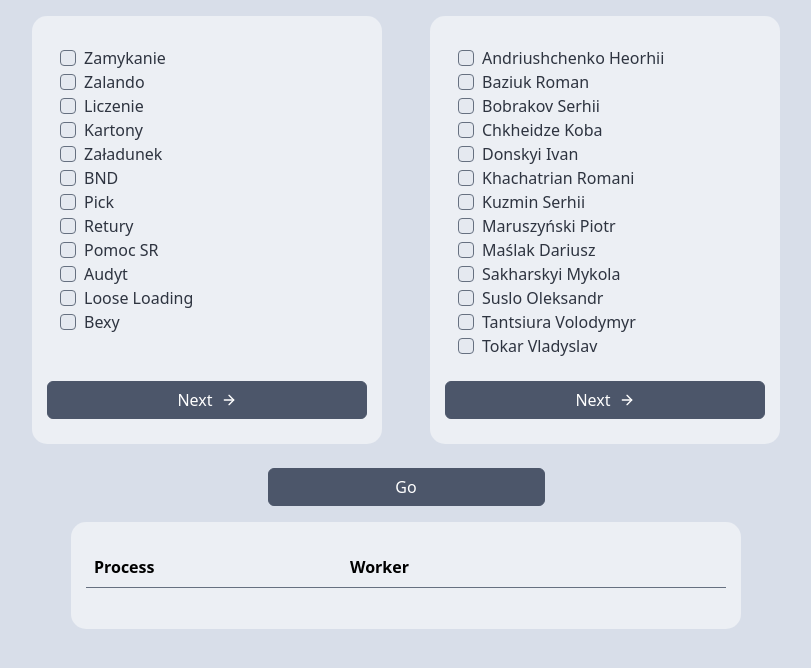
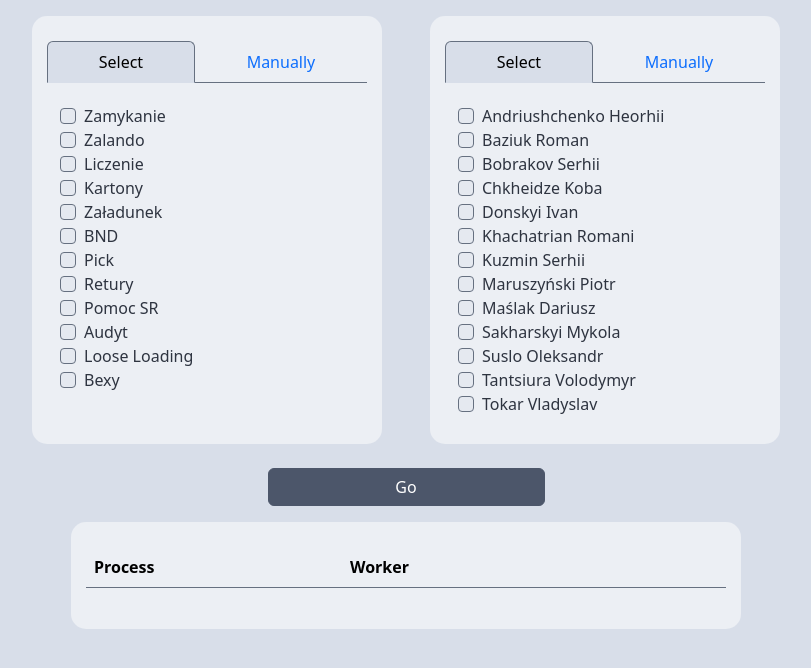
Before and after one commit to yurii-corssa/process-randomizer, a React (Create React App) app: page / in a window 1280 px wide. Shown: the top 668 px of the page, without its empty margins (234-1045 px from the left). Built offline with nearby package versions, Linux system fonts and the light colour scheme.

Commit message:
Tweaked form toggle logic

```diff
--- a/package.json
+++ b/package.json
@@ -10,6 +10,7 @@
     "bootstrap": "^5.3.2",
     "nanoid": "^4.0.2",
     "react": "^18.1.0",
+    "react-bootstrap": "^2.10.0",
     "react-confetti-explosion": "^2.1.2",
     "react-dom": "^18.1.0",
     "react-icons": "^5.0.1",
--- a/src/components/ProcessesForm.jsx
+++ b/src/components/ProcessesForm.jsx
@@ -1,16 +1,23 @@
+import { useEffect } from 'react';
 import Field from './Field';
-import { LuListPlus, LuArrowLeft } from 'react-icons/lu';
+import { LuListPlus } from 'react-icons/lu';
 
-const ProcessesForm = ({
-  data,
-  fields,
-  addField,
-  onChange,
-  onDelete,
-  changeStep,
-}) => {
+const ProcessesForm = ({ data, fields, addField, onChange, onDelete }) => {
+  useEffect(() => {
+    if (!fields.length) {
+      addField();
+    }
+  }, []);
+
   return (
-    <form>
+    <form
+      style={{
+        height: '40vh',
+        display: 'flex',
+        flexDirection: 'column',
+        justifyContent: 'space-between',
+      }}
+    >
       <div className="fields-container">
         {fields.map(({ id, value }) => {
           return (
@@ -28,20 +35,14 @@ const ProcessesForm = ({
         })}
       </div>
 
-      <div className="d-flex gap-2">
       <button
         type="button"
         className="btn btn-primary"
-          onClick={() => changeStep(1)}
+        onClick={() => addField()}
       >
-          <LuArrowLeft />
-          Back
-        </button>
-        <button type="button" className="btn btn-primary" onClick={addField}>
         <LuListPlus />
         Add process
       </button>
-      </div>
     </form>
   );
 };
--- a/src/components/Randomizer.jsx
+++ b/src/components/Randomizer.jsx
@@ -7,6 +7,7 @@ import ResultsTable from './ResultsTable';
 import BackgroundCard from './BackgroundCard';
 import ValueSelection from './ValueSelection';
 import ConfettiExplosion from 'react-confetti-explosion';
+import { Tab, Tabs } from 'react-bootstrap';
 
 const initialWorkerField = {
   id: '',
@@ -100,7 +101,18 @@ const Randomizer = () => {
 
   const addProcessField = (data = initialProcessField) => {
     const newField = createField(data);
-    setProcessFields(prev => [...prev, newField]);
+
+    setProcessFields(prev => {
+      const emptyField = prev.find(el => !el.value);
+
+      if (emptyField && newField.value) {
+        return prev.map(field => {
+          return field.id === emptyField.id ? newField : field;
+        });
+      }
+
+      return [...prev, newField];
+    });
   };
 
   const addWorkerField = (data = initialWorkerField) => {
@@ -128,9 +140,15 @@ const Randomizer = () => {
     const isChecked = processFields.some(field => field.value === value);
 
     if (isChecked) {
-      return setProcessFields(prev =>
-        prev.filter(field => field.value !== value)
-      );
+      return setProcessFields(prev => {
+        const newArr = prev.filter(field => field.value !== value);
+        if (!newArr.length) {
+          const emptyField = createField();
+
+          return [emptyField];
+        }
+        return newArr;
+      });
     } else {
       return addProcessField({ value });
     }
@@ -156,28 +174,6 @@ const Randomizer = () => {
     setProcessFields(processFields.filter(process => process.id !== id));
   };
 
-  const handleChangeStepProcess = step => {
-    if (step === 1) {
-      setProcessFormStep(1);
-    }
-
-    if (step === 2) {
-      if (step === 2) {
-        setProcessFormStep(2);
-      }
-    }
-  };
-
-  const handleChangeStepWorkers = step => {
-    if (step === 1) {
-      setWorkersFormStep(1);
-    }
-
-    if (step === 2) {
-      setWorkersFormStep(2);
-    }
-  };
-
   const handleClick = () => {
     if (processFields.length && workerFields.length) {
       setIsRandomizing(true);
@@ -192,54 +188,57 @@ const Randomizer = () => {
       <section className="container p-3 d-flex flex-column gap-4">
         <div className="d-flex gap-5 justify-content-center">
           <BackgroundCard>
-            {processFormStep === 1 && (
+            <Tabs
+              defaultActiveKey="select"
+              id="fill-tab-example"
+              className="mb-3"
+              fill
+            >
+              <Tab eventKey="select" title="Select">
                 <ValueSelection
                   data={dataProcesses}
                   fields={processFields}
                   onCheckboxChange={handleCheckboxChangeProcess}
-                changeStep={handleChangeStepProcess}
                   disabled={isRandomizing}
                 />
-            )}
-            {processFormStep === 2 && (
+              </Tab>
+              <Tab eventKey="manually" title="Manually">
                 <ProcessesForm
                   data={dataProcesses}
                   fields={processFields}
                   addField={addProcessField}
                   onChange={handleChangeProcess}
                   onDelete={handleDeleteProcess}
-                changeStep={handleChangeStepProcess}
                 />
-            )}
+              </Tab>
+            </Tabs>
           </BackgroundCard>
 
           <BackgroundCard>
-            {explosion && (
-              <ConfettiExplosion
-                force={0.8}
-                duration={3000}
-                particleCount={250}
-              />
-            )}
-            {workersFormStep === 1 && (
+            <Tabs
+              defaultActiveKey="select"
+              id="fill-tab-example"
+              className="mb-3"
+              fill
+            >
+              <Tab eventKey="select" title="Select">
                 <ValueSelection
                   data={dataWorkers}
                   fields={workerFields}
                   onCheckboxChange={handleCheckboxChangeWorkers}
-                changeStep={handleChangeStepWorkers}
                   disabled={isRandomizing}
                 />
-            )}
-            {workersFormStep === 2 && (
+              </Tab>
+              <Tab eventKey="manually" title="Manually">
                 <WorkersForm
                   data={dataWorkers}
                   fields={workerFields}
                   addField={addWorkerField}
                   onChange={handleChangeWorker}
                   onDelete={handleDeleteWorker}
-                changeStep={handleChangeStepWorkers}
                 />
-            )}
+              </Tab>
+            </Tabs>
           </BackgroundCard>
         </div>
         <div className="d-flex justify-content-center">
--- a/src/components/ValueSelection.jsx
+++ b/src/components/ValueSelection.jsx
@@ -1,21 +1,8 @@
-import { LuArrowRight } from 'react-icons/lu';
-
-const ValueSelection = ({
-  data,
-  fields,
-  onCheckboxChange,
-  changeStep,
-  disabled,
-}) => {
-  const handleSubmit = e => {
-    e.preventDefault();
-    changeStep(2);
-  };
-
+const ValueSelection = ({ data, fields, onCheckboxChange, disabled }) => {
   const isChecked = value => fields?.some(field => field.value === value);
 
   return (
-    <form onSubmit={handleSubmit}>
+    <form style={{height: '40vh'}} >
       <div className="form-check checks-container">
         {data.map(({ value }) => {
           return (
@@ -37,13 +24,6 @@ const ValueSelection = ({
           );
         })}
       </div>
-
-      <div className="d-grid gap-2">
-        <button type="submit" className="btn btn-primary" disabled={disabled}>
-          Next
-          <LuArrowRight />
-        </button>
-      </div>
     </form>
   );
 };
--- a/src/components/WorkersForm.jsx
+++ b/src/components/WorkersForm.jsx
@@ -1,16 +1,23 @@
+import { useEffect } from 'react';
 import Field from './Field.jsx';
-import { LuArrowLeft, LuListPlus } from 'react-icons/lu';
+import { LuListPlus } from 'react-icons/lu';
 
-const WorkersForm = ({
-  data,
-  fields,
-  addField,
-  onChange,
-  onDelete,
-  changeStep,
-}) => {
+const WorkersForm = ({ data, fields, addField, onChange, onDelete }) => {
+  useEffect(() => {
+    if (!fields.length) {
+      addField();
+    }
+  }, []);
+
   return (
-    <form>
+    <form
+      style={{
+        height: '40vh',
+        display: 'flex',
+        flexDirection: 'column',
+        justifyContent: 'space-between',
+      }}
+    >
       <div className="fields-container">
         {fields.map(({ id, value }) => {
           return (
@@ -19,7 +26,6 @@ const WorkersForm = ({
               label="Worker"
               id={id}
               value={value}
-              fields={fields}
               data={data}
               isLastField={fields.length <= 1}
               onChange={onChange}
@@ -29,20 +35,14 @@ const WorkersForm = ({
         })}
       </div>
 
-      <div className="d-flex gap-2">
       <button
         type="button"
         className="btn btn-primary"
-          onClick={() => changeStep(1)}
+        onClick={() => addField()}
       >
-          <LuArrowLeft />
-          Back
-        </button>
-        <button type="button" className="btn btn-primary" onClick={addField}>
         <LuListPlus />
         Add process
       </button>
-      </div>
     </form>
   );
 };
--- a/src/styles/custom.scss
+++ b/src/styles/custom.scss
@@ -27,7 +27,8 @@ $theme-colors: (
 
 .fields-container {
   width: 320px;
-  height: 40vh;
+  // height: 40vh;
+  // height: 100%;
   padding: 5px;
   margin-bottom: 20px;
   overflow-y: scroll;
@@ -37,7 +38,8 @@ $theme-colors: (
   display: flex;
   flex-direction: column;
   width: 320px;
-  height: 40vh;
+  // height: 40vh;
+  height: 100%;
   padding: 5px;
   margin-bottom: 20px;
   overflow-y: scroll;
```
Also changed, not shown: 1 other file (tests, documents, lock files or other folders). Lines whose indentation alone changed are shown as unchanged.
